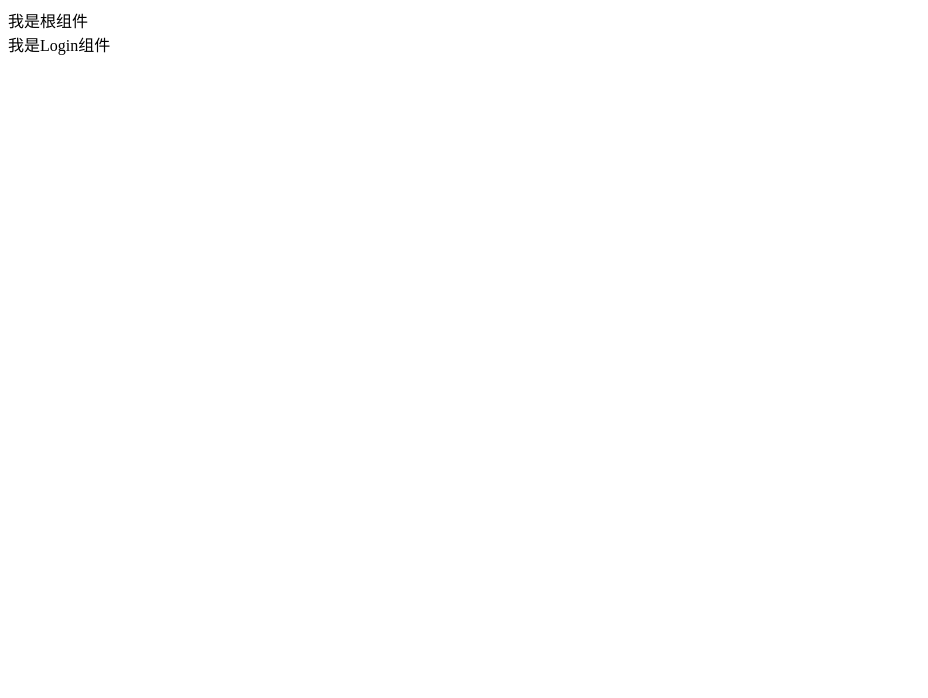
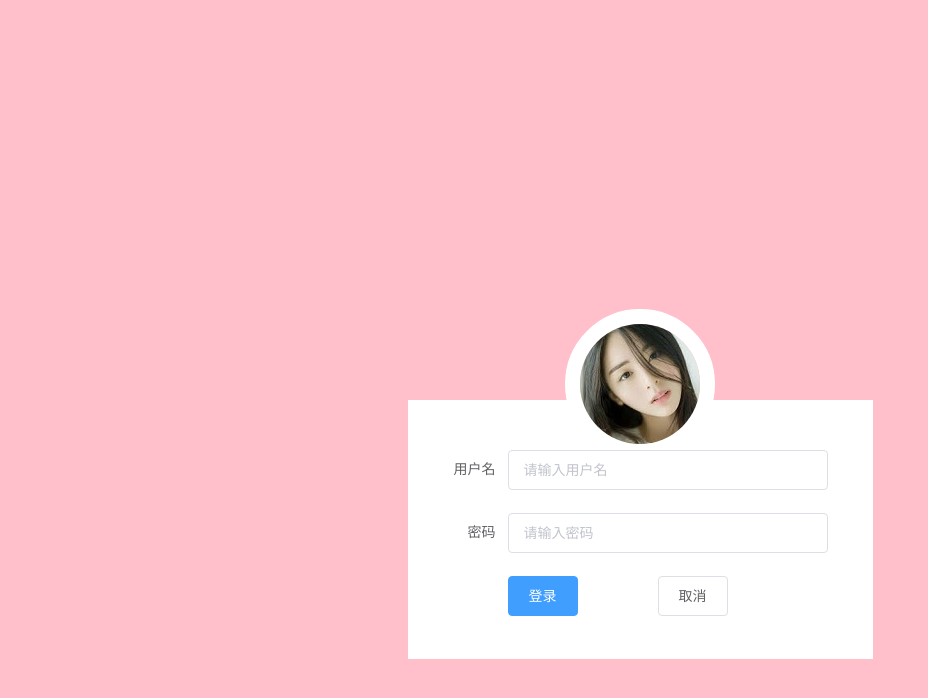
Before and after one commit to GoldAnTo/shop_admin, a Vue app: page /#/login in a window 1280 px wide. Shown: the top 698 px of the page, without its empty margins (0-928 px from the left). Built offline with nearby package versions, Linux system fonts and the light colour scheme.

Commit message:
静态页面完成

```diff
--- a/src/App.vue
+++ b/src/App.vue
@@ -1,10 +1,16 @@
 <template>
-  <div>
-    我是根组件
+  <div class="app">
     <router-view></router-view>
   </div>
 </template>
 
 <style lang="less">
-
+  *{
+    margin: 0;
+    padding: 0;
+    list-style: none;
+  }
+  html,body,.app{
+    height: 100%;
+  }
 </style>
--- a/src/components/Login.vue
+++ b/src/components/Login.vue
@@ -1,13 +1,61 @@
 <template>
-  <div>我是Login组件</div>
+  <div class="Login">
+    <el-form ref="form" :model="form" label-width="80px">
+    <img src="../assets/avatar.jpg" alt="">
+  <el-form-item label="用户名">
+    <el-input v-model="form.userName" placeholder="请输入用户名"></el-input>
+  </el-form-item>
+    <el-form-item label="密码">
+    <el-input v-model="form.parseWord" placeholder="请输入密码"></el-input>
+  </el-form-item>
+  <el-form-item>
+    <el-button type="primary" @click="onSubmit">登录</el-button>
+    <el-button class="quey">取消</el-button>
+  </el-form-item>
+</el-form>
+  </div>
 </template>
 
 <script>
 export default {
-
+  data () {
+    return {
+      form: {
+        userName: '',
+        parseWord: ''
+      }
+    }
+  },
+  methods: {
+    onSubmit () {
+      console.log('submit!')
+    }
+  }
 }
 </script>
 
-<style>
-
+<style lang="less">
+  .Login{
+    height: 100%;
+    background-color: pink;
+    overflow: hidden;
+      .el-form{
+        width: 400px;
+        margin: 400px auto;
+        background-color: #fff;
+        padding: 50px 45px 20px 20px;
+        position: relative;
+        .quey{
+          margin-left: 80px;
+        }
+        img{
+          position: absolute;
+          left: 50%;
+          transform: translateX(-50%);
+          top: -35%;
+          border-radius: 50%;
+          border: 15px solid #fff
+        }
+      }
+  }
 </style>
--- a/src/main.js
+++ b/src/main.js
@@ -1,9 +1,11 @@
 import Vue from 'vue'
 import App from './App.vue'
 import router from './router'
+import ElementUI from 'element-ui'
+import 'element-ui/lib/theme-chalk/index.css'
 
 Vue.config.productionTip = false
-
+Vue.use(ElementUI)
 new Vue({
   router,
   render: h => h(App)
```
Also changed, not shown: src/assets/avatar.jpg (added).
